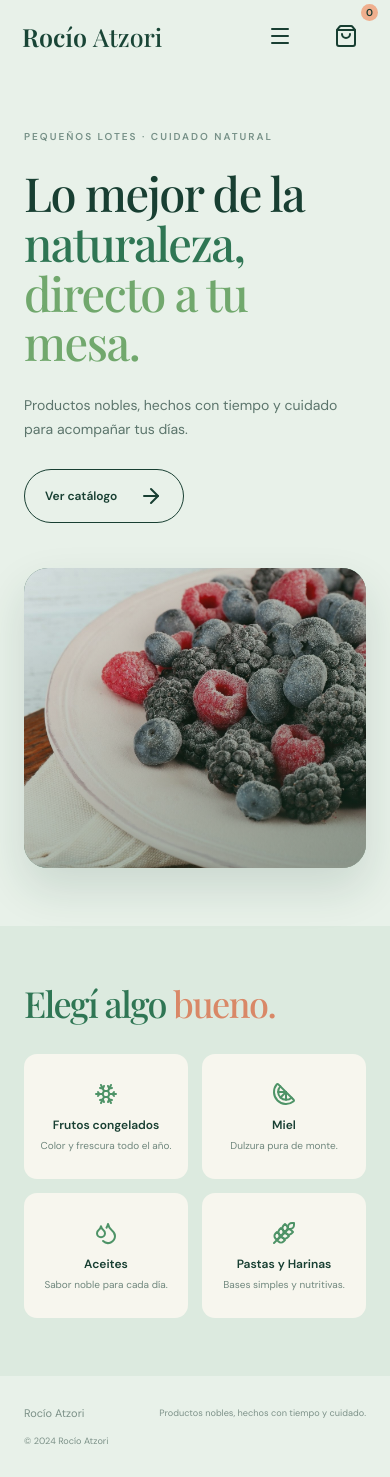
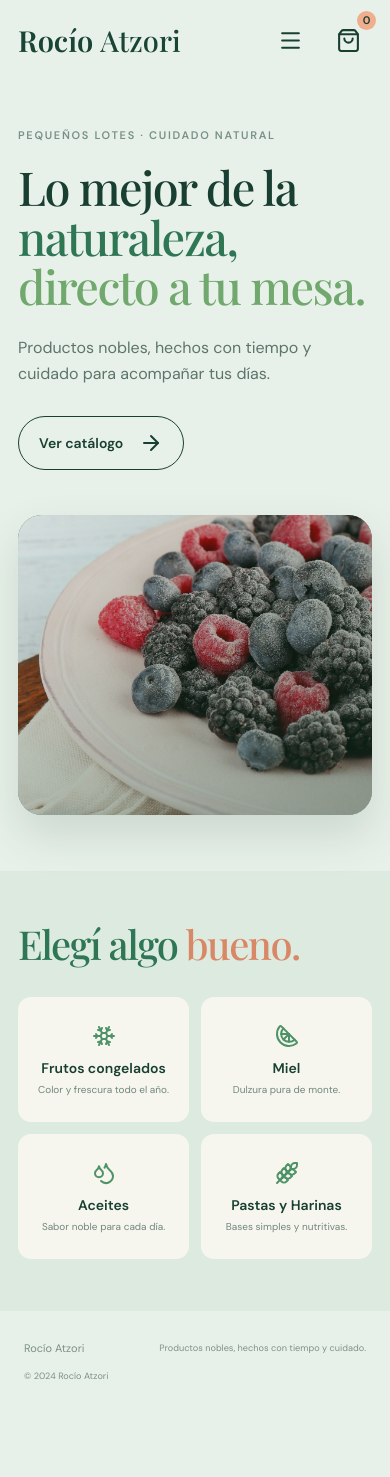
Before and after one commit to DeBoeckIg/Puntosano, a React (Vite) app: page / in a window 390 px wide. After the commit the page ends 1412 px from the top, so only its background shows below. Built offline with nearby package versions, Linux system fonts and the light colour scheme; a web font is replaced by a local one.

Commit message:
feat: improve mobile visual scale

```diff
--- a/src/styles.css
+++ b/src/styles.css
@@ -42,6 +42,61 @@ html{scroll-behavior:smooth}body{overflow-x:hidden}header{animation:content-ente
 button:focus-visible,input:focus-visible,select:focus-visible,textarea:focus-visible{outline:3px solid #2f7654;outline-offset:3px}button:disabled{cursor:not-allowed;opacity:.55}.mobile-menu,.bag,.drawer-head button,.quantity button,.product-image button{min-width:44px;min-height:44px;display:inline-flex;align-items:center;justify-content:center}.product-image img{display:block;width:100%;height:100%;object-fit:cover}.product-image button{position:absolute}.filters{max-width:100%}.admin-row,.order-row{min-width:0}.admin-row>*{min-width:0}.admin-row button,.admin-list button{min-height:44px;white-space:nowrap}.admin-card input,.admin-card select,.admin-card textarea{font-size:16px}.modal{z-index:10}.drawer{max-width:100vw;overflow-y:auto}.cart-item span:first-child{min-width:0;overflow-wrap:anywhere}
 @media(max-width:700px){.grid{min-width:0}.product-image{height:clamp(150px,45vw,190px)}.checkout-card,.admin-card{max-width:100%;overflow:hidden}.order-summary{overflow-wrap:anywhere}.admin-row{overflow:hidden}.admin-row span{overflow-wrap:anywhere}.admin-row small{white-space:normal}.drawer{width:min(100vw,420px);padding:24px 20px}.drawer .button{width:100%;justify-content:center}.form-row{gap:0}.inline-form button{width:100%}}
 
+/* Mobile scale: use the viewport comfortably without sacrificing safe padding. */
+@media(max-width:700px){
+  header{height:80px;padding-inline:18px}
+  .logo{font-size:29px}
+  .header-actions{gap:10px}
+  .mobile-menu,.bag{min-width:48px;min-height:48px}
+  .mobile-menu svg,.bag svg{width:25px;height:25px}
+  .bag b{font-size:11px;width:19px;height:19px;padding-top:2px;top:-5px;right:-4px}
+  .mobile-nav{gap:8px;padding:14px 18px 20px}
+  .mobile-nav a{font-size:16px;padding:10px 0}
+  .hero{padding:48px 18px 56px}
+  .hero .eyebrow,.products-page .eyebrow,.checkout .eyebrow,.admin-page .eyebrow{font-size:11px;letter-spacing:1.7px;margin-bottom:20px}
+  .hero h1{font-size:clamp(44px,12vw,54px)}
+  .hero-copy{font-size:16px;line-height:1.65;margin:24px 0 28px}
+  .button{min-height:50px;padding:14px 20px;font-size:14px;gap:16px}
+  .hero-art{height:min(78vw,350px);margin-top:38px;padding:24px}
+  .categories{padding:52px 18px}
+  .categories h2,.section-title h2{font-size:40px}
+  .category-cards{gap:12px}
+  .category-cards a{min-height:128px;padding:17px;font-size:14px}
+  .category-cards a small{font-size:12px}
+  .shop{padding-inline:18px}
+  .products-page{padding-top:50px;padding-bottom:64px}
+  .products-page h2{font-size:42px;line-height:1.08;margin-bottom:25px}
+  .products-page .filters{gap:12px;margin-inline:-2px;margin-bottom:30px;padding-bottom:8px}
+  .products-page .filters button{font-size:14px;padding:10px 12px;min-height:44px;background:#eef5eb;border-radius:999px}
+  .products-page .filters button.selected{background:#dceadf}
+  .products-page .filters button::after{display:none}
+  .grid{gap:30px 12px}
+  .product-image{height:clamp(170px,48vw,220px)}
+  .product-image button{width:48px;height:48px;font-size:25px}
+  .product h3{font-size:17px;line-height:1.2;margin-top:12px}
+  .product p{font-size:13px;line-height:1.45;margin-top:7px}
+  .product-info>strong{font-size:15px}
+  .drawer{padding:26px 20px;font-size:16px}
+  .drawer-head h2{font-size:30px}
+  .cart-item{gap:14px;padding:10px 0;font-size:16px}
+  .quantity{gap:4px}.quantity button{min-width:44px;min-height:44px}
+  .checkout{padding:34px 18px}
+  .checkout-card{margin:34px 0;padding:28px 20px}
+  .checkout-card h1{font-size:40px}
+  .checkout-card label{font-size:15px}
+  .checkout-card input,.checkout-card select{min-height:50px}
+  .order-summary{font-size:16px;line-height:1.55}
+  .admin-page{padding:36px 18px}
+  .admin-card{padding:22px 18px}
+  .admin-card h1,.admin-card h2,.admin-page h1{font-size:34px}
+  .admin-card label{font-size:15px}
+  .admin-row{font-size:15px;padding:14px}
+  .admin-row b{font-size:16px}
+  .admin-row small{font-size:13px}
+  .admin-list li{font-size:15px;gap:12px}
+  .admin-list button,.admin-row button{font-size:14px}
+}
+
 .products-page .filters,
 .products-page .filters button,
 .products-page .filters button::after{border-bottom:0!important;box-shadow:none!important}
```
